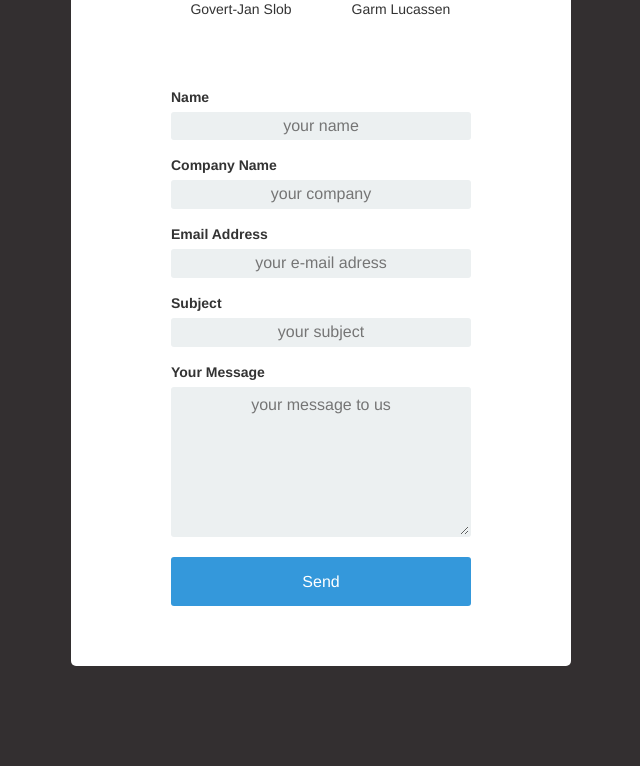
After one commit to RELabUU/Interactive-Narrator, a Flask app: page /contact in a window 1280 px wide. The commit adds this page. Shown: the part 655-1421 px from the top of the page, without its empty margins (319-959 px from the left). Run offline with Flask 2, Linux system fonts and the light colour scheme; some libraries are stand-ins or nearby versions.

Commit message:
custom css change to error message

```diff
--- a/app/app.py
+++ b/app/app.py
@@ -12,9 +12,10 @@ from sqlalchemy import and_, not_, or_
 from flask import Flask, jsonify, render_template, url_for, request
 from flask import flash, send_from_directory, Response, session
 from flask_sqlalchemy import SQLAlchemy
+from flask_mail import Mail, Message
 from werkzeug import secure_filename, redirect
 from passlib.hash import sha256_crypt
-from form import SetInfoForm, LoginForm, RegistrationForm
+from form import SetInfoForm, LoginForm, RegistrationForm, ContactForm
 from post import add_data_to_db
 import config
 sys.path.append('/var/www/VisualNarrator')
@@ -38,6 +39,8 @@ app.config.from_object(config)
 db = SQLAlchemy(app)
 db.Model = Base
 
+mail = Mail()
+mail.init_app(app)
 # NOTE: sqlsession vs session usage: session is a login/logout browser session while sqlsession is a Session() object
 
 Base.metadata.create_all(engine)
@@ -89,6 +92,26 @@ def demo():
 def homepage():
     return render_template('index.html')
 
+@app.route('/contact', methods=['GET', 'POST'])
+def contact():
+    form = ContactForm(request.form)
+    if request.method == 'POST':
+        if form.validate() == False:
+            flash('All fields are required.')
+            print('ERROR POSTING FORM')
+            return render_template('contact.html', form=form)
+        else:
+            msg = Message(form.subject.data, sender=form.email.data, recipients=['interactivenarratoruu@gmail.com'])
+            msg.body = """
+              From: %s <%s>
+              %s
+              """ % (form.name.data, form.email.data, form.message.data)
+            mail.send(msg)
+            print('form was sent to server')
+            return render_template('contact.html', form=form, success=True)
+
+    elif request.method == 'GET':
+        return render_template('contact.html', form=form)
 
 # route for displaying the visualization
 @app.route('/vis', methods=['GET', 'POST'])
@@ -262,8 +285,8 @@ def admin_dashboard():
 def show_dash():
     if not session.get('logged_in'):
         return redirect(url_for('do_login'))
-    if session['username'] == 'demoman':
-        return redirect(url_for("demo"))
+    # if session['username'] == 'demoman':
+    #     return redirect(url_for("demo"))
     if session.get('logged_in') and session['username'] == 'admin':
         return redirect(url_for('admin_dashboard'))
     else:
--- a/app/form.py
+++ b/app/form.py
@@ -1,7 +1,7 @@
 #!/usr/bin/env python
 
 from wtforms import Form, BooleanField
-from wtforms import StringField, SubmitField, IntegerField, PasswordField
+from wtforms import StringField, SubmitField, IntegerField, PasswordField, TextAreaField
 from wtforms import validators, ValidationError
 from wtforms.validators import Length, required, DataRequired
 
@@ -35,4 +35,12 @@ class RegistrationForm(Form):
     # accept_tos = BooleanField('I accept the Terms of Service and Privacy Notice (updated Jan 22, 2015)', [validators.Required()])
     submit = SubmitField("Register")
 
+class ContactForm(Form):
+    name = StringField('Name', [Length(max=255), validators.DataRequired()])
+    company_name = StringField('Company Name', [Length(max=255), validators.DataRequired()])
+    email = StringField('Email Address', [validators.DataRequired()])
+    subject = StringField("Subject", [validators.DataRequired("Please enter a subject.")])
+    message = TextAreaField('Your Message', [validators.Length(min=20, max=500), validators.DataRequired()])
+    submit = SubmitField("Send")
+
 # if__name__ == '__main__':
--- a/app/static/css/custom.css
+++ b/app/static/css/custom.css
@@ -436,9 +436,38 @@ ul.flashes li{
     /*width: 70%;*/
 /*}*/
 
-/* ####LOGIN AND REGISTRATION PAGE####*/
+/* ####LOGIN AND REGISTRATION ABD CONTACT PAGE####*/
+img#img-garm, img#img-govert-jan{
+    border-radius: 15px;
+    width: 150px;
+}
 
-.login h1, h2, h3, h4, h5, h6, .registration h1, h2, h3, h4, h5, h6{
+
+.contact-img-garm{
+    margin-left: 10px;
+    /*margin-right: 10px;*/
+    width: 150px;
+    float: left;
+    /*margin-bottom: 20px;*/
+}
+
+.contact-img-govert-jan{
+    float: left;
+}
+#contact-img-container{
+    margin: 0 auto;
+    /*width: 80%;*/
+    height: 200px;
+    text-align: center;
+}
+
+#contact-img-box{
+    margin: 0 auto;
+    display: inline-block;
+
+}
+
+.login h1, h2, h3, h4, h5, h6, .registration h1, h2, h3, h4, h5, h6, .contact h1, h2, h3, h4, h5, h6{
     color: #332F30;
 }
 
@@ -447,13 +476,13 @@ p.error{
     text-align: center;
 }
 
-.registration, .login {
+.registration, .login, .contact {
     margin: 100px auto;
     min-width: 350px;
     width: 40%;
 }
 
-.registration-title, .login-title{
+.registration-title, .login-title, .contact-title{
     text-align: center;
 }
 
@@ -461,7 +490,7 @@ p.error{
 #login-submit:hover{
     background-color:#4f81bd;
 }
-.registration-form input, .login-form input {
+.registration-form input, textarea#message, .login-form input {
 text-align: center;
 background-color: #ECF0F1;
 border: 2px solid transparent;
@@ -477,8 +506,13 @@ transition: border .5s;
     margin-bottom: 40px;
 }
 
-.registration-form input, .login-form input{
+.registration-form input, textarea#message, .login-form input{
     width: 300px;
+}
+
+textarea#message{
+    padding:5px;
+    min-height: 150px;
 }
 
 .registration-form .form-group, .login-form .form-group{
@@ -492,13 +526,13 @@ border: 2px solid #3498DB;
 box-shadow: none;
 }
 
-.registration-screen, .login-screen {
+.registration-screen, .login-screen, .contact-screen {
 background-color: #FFF;
 padding: 20px;
 border-radius: 5px
 }
 
-.registration-screen p{
+.registration-screen p, .contact-screen p{
     text-align: center;
 }
 
@@ -532,6 +566,14 @@ input#submit{
 
 input#submit:hover{
     background-color:#4f81bd;
+}
+
+textarea#message{
+    /*height: 200px;*/
+}
+
+p.confirm-success{
+    color: #3A7734;
 }
 /* ####DASHBOARD#### CSS*/
 
--- /dev/null
+++ b/app/templates/contact.html
@@ -0,0 +1,79 @@
+{% extends 'base.html' %}
+{% from 'fields.html' import render_field %}
+{% block title %} Contact {% endblock title %}
+{% block main %}
+    <div class="contact">
+    <div class="contact-screen">
+        	<div class="contact-title">
+				<h1>Contact Us</h1>
+			</div>
+
+
+
+        <p>
+            Interactive Narrator has been developed by:
+        </p>
+        <div id="contact-img-container">
+            <div id="contact-img-box">
+                <div class="contact-img-govert-jan">
+                    <img id="img-govert-jan" src="static/img/govert-jan.jpg">
+                    <p>Govert-Jan Slob</p>
+                </div>
+                <div class="contact-img-garm">
+                    <img id="img-garm" src="static/img/garm.jpeg">
+                    <p> Garm Lucassen</p>
+                </div>
+            </div>
+        </div>
+
+
+        {% if success %}
+            <p class="confirm-success">Thank you for your message. We'll get back to you shortly.</p>
+        {% endif %}
+
+
+        <form class="registration-form" action="{{ url_for('contact') }}" method="post" enctype=multipart/form-data name="submit">
+
+            {{ render_field(form.name, maxlength=255, placeholder="your name") }}
+            {{ render_field(form.company_name, maxlength=255, placeholder="your company") }}
+            {{ render_field(form.email, maxlength=255, placeholder="your e-mail adress") }}
+            {{ render_field(form.subject, placeholder="your subject") }}
+            {{ render_field(form.message, placeholder="your message to us") }}
+
+
+{#            {{ render_field(form.confirm, maxlength=255, placeholder="your password again") }}#}
+
+            {# {{ render_field(form.accept_tos, maxlength=255, placeholder="") }}#}
+
+
+            <div class="form-group">
+                {{ form.submit }}
+                {#
+                <button id=registration-submit type="submit" value="Sign Up" class="btn btn-default">Sign Up</button>
+                #}
+            </div>
+            {% if error %}
+            <p class="error"><strong>Error: </strong>{{error}}</p>
+            {% endif %}
+        </form>
+
+
+        {# MESSAGE FLASHING#}
+        {# {% with messages = get_flashed_messages() %}#}
+        {# {% if messages %}#}
+        {#
+        <ul class=flashes>#}
+            {# {% for message in messages %}#}
+            {#
+            <li>{{ message }}</li>
+            #}
+            {# {% endfor %}#}
+            {#
+        </ul>
+        #}
+        {# {% endif %}#}
+        {# {% endwith %}#}
+
+    </div>
+</div>
+{% endblock main %}
```
Also changed, not shown: app/config.py (+13 -0 lines), 1 other file.
